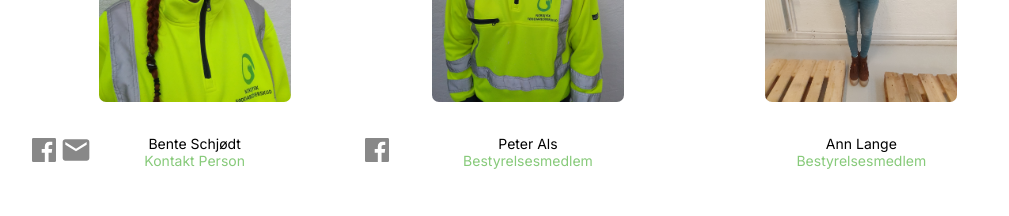
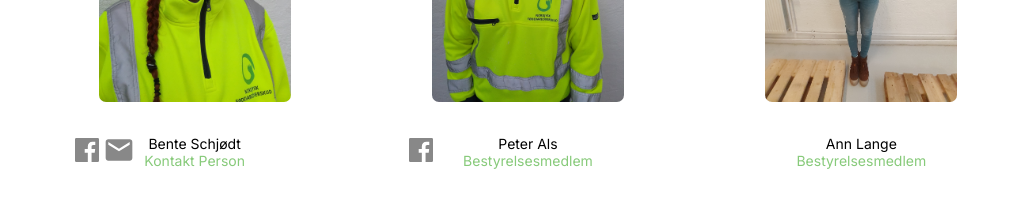
Before and after one commit to TobiasAagaard/Nofo, a React (Vite) app: page / in a window 1280 px wide. Shown: the part 5720-5936 px from the top of the page, without its empty margins (112-1121 px from the left). Built offline with nearby package versions, Linux system fonts and the light colour scheme; grey boxes are pictures that could not be loaded.

Commit message:
Kontakt fix logo

```diff
--- a/src/components/Bestyrelsen/bestyrelsen.module.scss
+++ b/src/components/Bestyrelsen/bestyrelsen.module.scss
@@ -122,4 +122,5 @@
 .bSocials{
   position: absolute;
   top: auto;
+  margin-left: 2.7rem;
 }
```
